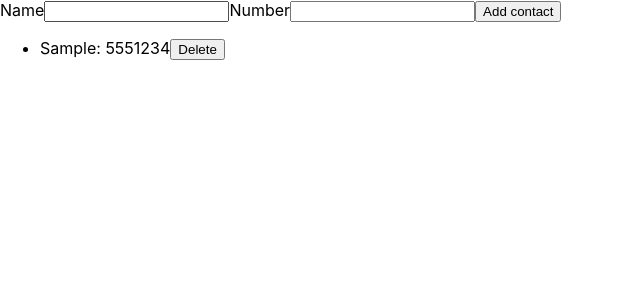
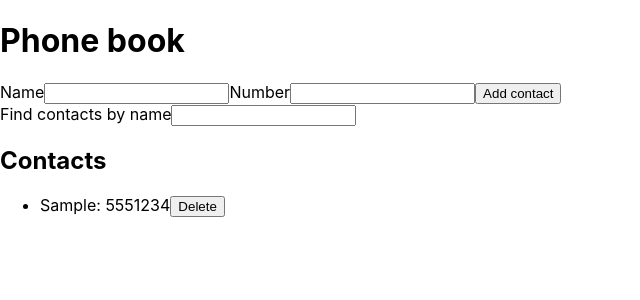
Before and after one commit to jujalei/goit-react-hw-02-phonebook, a React (Create React App) app: page / in a window 1280 px wide. Both pictures are taken after typing "Sample", "5551234" into the empty fields and a click on the button "Add contact". Shown: the top 300 px of the page, without its empty margins (0-640 px from the left). Built offline with nearby package versions, Linux system fonts and the light colour scheme.

Commit message:
add Filter

```diff
--- a/package.json
+++ b/package.json
@@ -4,10 +4,12 @@
   "private": true,
   "homepage": "https://jujalei.github.io/goit-react-hw-02-phonebook/",
   "dependencies": {
+    "@emotion/react": "^11.11.1",
     "@testing-library/jest-dom": "^5.16.3",
     "@testing-library/react": "^12.1.4",
     "@testing-library/user-event": "^13.5.0",
     "nanoid": "^4.0.2",
+    "prop-types": "^15.8.1",
     "react": "^18.1.0",
     "react-dom": "^18.1.0",
     "react-scripts": "5.0.1",
--- a/src/components/App.jsx
+++ b/src/components/App.jsx
@@ -1,23 +1,42 @@
 import { Component } from 'react';
+import PropTypes from 'prop-types';
+
 import { ContactForm } from './contactForm/ContactForm';
 import { ContactList } from './contactList/ContactList';
+import { Filter } from './filter/Filter';
 
 export class App extends Component {
   state = {
     contacts: [],
+    filter: '',
   };
 
   handleSubmit = data => {
-    // for (const contact of this.state.contacts) {
-    //   if (data.name.includes(contact.name)) {
-    //     alert(`${contact.name} "is already in contacts"`);
-    //     return;
-    //   }
-    // }
+    for (const contact of this.state.contacts) {
+      if (data.name.includes(contact.name)) {
+        alert(`${contact.name} "is already in contacts"`);
+        return;
+      }
+    }
 
     this.setState(({ contacts }) => ({
       contacts: [data, ...contacts],
     }));
+  };
+
+  handleSearch = e => {
+    this.setState({
+      filter: e.target.value,
+    });
+  };
+
+  getContact = () => {
+    const { filter, contacts } = this.state;
+    const normalizeFilter = filter.toLowerCase();
+    const filterContact = contacts.filter(({ name }) =>
+      name.toLowerCase().includes(normalizeFilter)
+    );
+    return filterContact;
   };
 
   deleteContact = contactId => {
@@ -29,12 +48,19 @@ export class App extends Component {
   render() {
     return (
       <div>
+        <h1>Phone book</h1>
         <ContactForm onForm={this.handleSubmit} />
+        <Filter searchName={this.state.filter} onSearch={this.handleSearch} />
         <ContactList
-          contacts={this.state.contacts}
+          contacts={this.getContact()}
           onDelete={this.deleteContact}
         />
       </div>
     );
   }
 }
+
+App.propTypes = {
+  contacts: PropTypes.array.isRequired,
+  filter: PropTypes.string.isRequired,
+};
--- a/src/components/contactForm/ContactForm.jsx
+++ b/src/components/contactForm/ContactForm.jsx
@@ -1,4 +1,5 @@
 import { Component } from 'react';
+import PropTypes from 'prop-types';
 import { nanoid } from 'nanoid';
 
 export class ContactForm extends Component {
@@ -65,3 +66,8 @@ export class ContactForm extends Component {
     );
   }
 }
+
+ContactForm.propTypes = {
+  name: PropTypes.string.isRequired,
+  phone: PropTypes.string.isRequired,
+};
--- a/src/components/contactList/ContactList.jsx
+++ b/src/components/contactList/ContactList.jsx
@@ -3,6 +3,7 @@ export const ContactList = ({ contacts, onDelete }) => {
     <div>
       {contacts.length > 0 && (
         <div>
+          <h2>Contacts</h2>
           <ul>
             {contacts.map(contact => {
               return (
--- /dev/null
+++ b/src/components/filter/Filter.jsx
@@ -0,0 +1,15 @@
+export const Filter = ({ searchName, onSearch }) => {
+  return (
+    <div>
+      <label>
+        Find contacts by name
+        <input
+          name="text"
+          type="text"
+          value={searchName}
+          onChange={onSearch}
+        ></input>
+      </label>
+    </div>
+  );
+};
```
Also changed, not shown: 1 other file (tests, documents, lock files or other folders).
